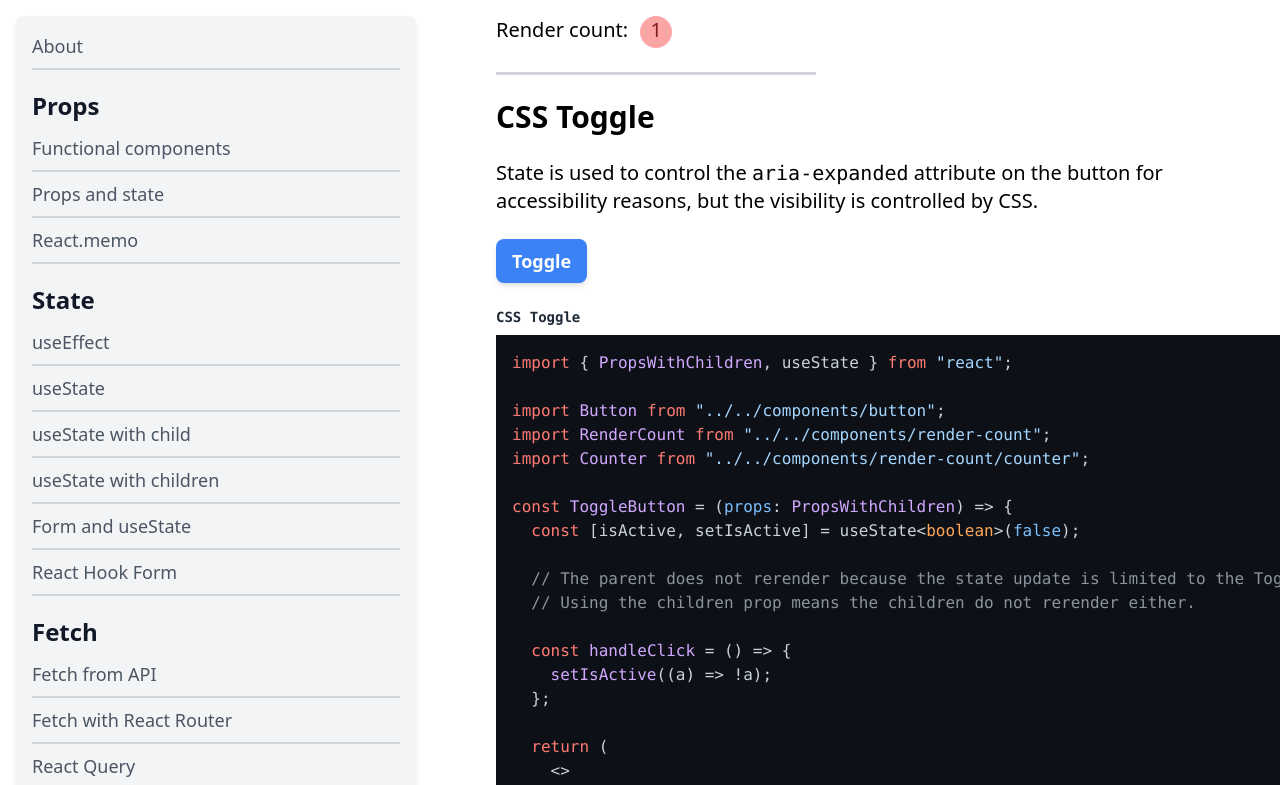
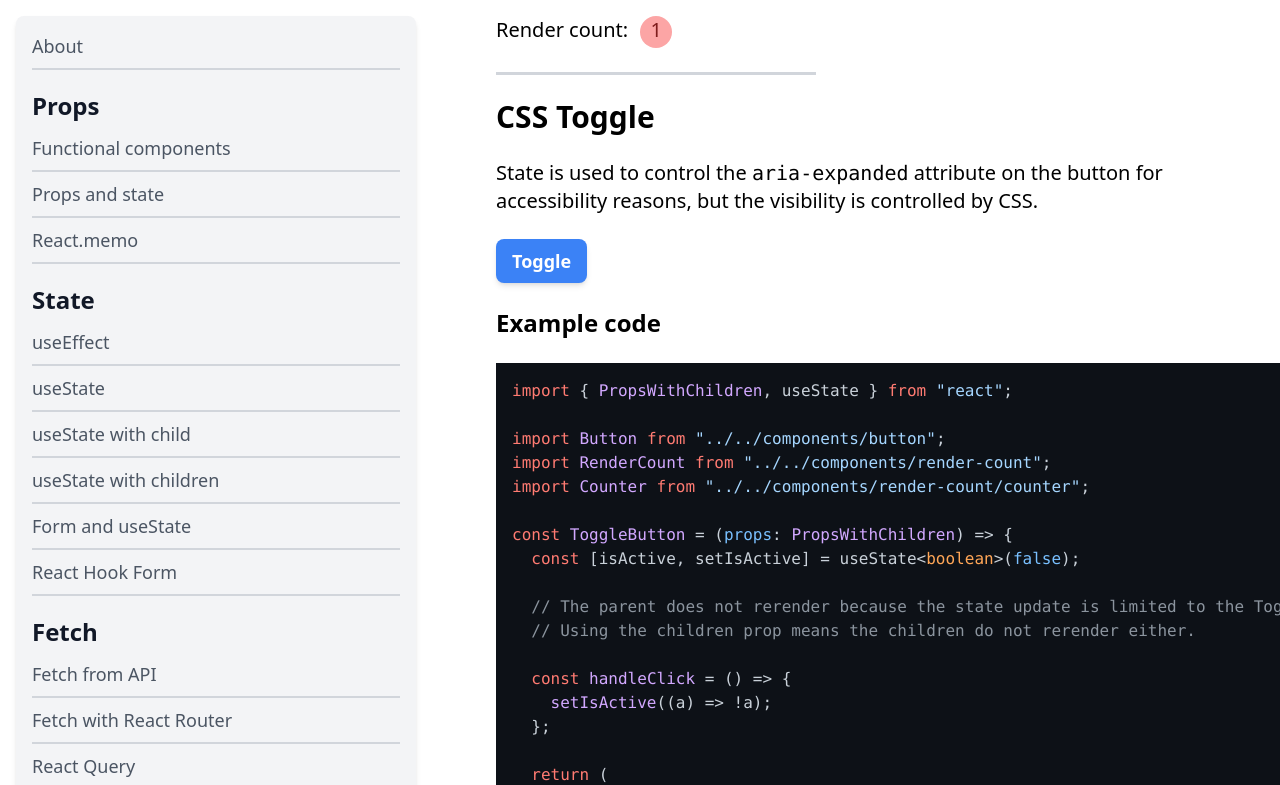
Before and after one commit to audunru/react-lessons, a React (Vite) app: page /#/14-css in a window 1280 px wide. Shown: the top 785 px of the page. Built offline with nearby package versions, Linux system fonts and the light colour scheme.

Commit message:
fix: ui update

```diff
--- a/src/components/code/index.tsx
+++ b/src/components/code/index.tsx
@@ -4,6 +4,8 @@ import hljs from "highlight.js/lib/core";
 import typescript from "highlight.js/lib/languages/typescript";
 import xml from "highlight.js/lib/languages/xml";
 import { useEffect, useRef } from "react";
+
+import SubTitle from "../sub-title";
 
 hljs.registerLanguage("typescript", typescript);
 hljs.registerLanguage("xml", xml);
@@ -26,12 +28,14 @@ const Code = ({ children, language = "typescript", title }: CodeProps) => {
   }, [children, language]);
 
   return (
-    <pre className="font-mono">
-      {title && <div className="mb-2 text-sm font-bold text-gray-800 dark:text-gray-300">{title}</div>}
-      <code ref={codeRef} className={`language-${language}`}>
-        {children}
-      </code>
-    </pre>
+    <>
+      {title && <SubTitle>{title}</SubTitle>}
+      <pre className="font-mono">
+        <code ref={codeRef} className={`language-${language}`}>
+          {children}
+        </code>
+      </pre>
+    </>
   );
 };
 
--- a/src/components/container/index.tsx
+++ b/src/components/container/index.tsx
@@ -17,14 +17,17 @@ const Container = (props: PropsWithChildren) => {
 
       <div className="container mx-auto px-4">
         <ScrollRestoration />
-        <div className="flex flex-col lg:grid lg:grid-cols-[400px_auto] gap-y-6 lg:gap-y-0 lg:gap-x-20">
+        <main
+          className="flex flex-col lg:grid lg:grid-cols-[400px_auto] gap-y-6 lg:gap-y-0 lg:gap-x-20"
+          aria-labelledby="main-title"
+        >
           <div>
             <Menu>
               <MenuItems />
             </Menu>
           </div>
           <div className="flex flex-col items-start gap-y-6">{props.children}</div>
-        </div>
+        </main>
         <Footer />
       </div>
     </>
--- a/src/components/lesson-code/index.tsx
+++ b/src/components/lesson-code/index.tsx
@@ -1,14 +1,11 @@
 import Code from "../code";
-import useHandle from "../render-count/useHandle";
 
 interface LessonCodeProps {
   children: string;
 }
 
 const LessonCode = (props: LessonCodeProps) => {
-  const handle = useHandle();
-
-  return <Code title={handle?.title}>{props.children}</Code>;
+  return <Code title="Example code">{props.children}</Code>;
 };
 
 export default LessonCode;
--- a/src/components/title/index.tsx
+++ b/src/components/title/index.tsx
@@ -1,7 +1,9 @@
 import { PropsWithChildren } from "react";
 
 const Title = (props: PropsWithChildren) => (
-  <h1 className="text-3xl font-bold dark:text-gray-100 max-w-2xl">{props.children}</h1>
+  <h1 id="main-title" className="text-3xl font-bold dark:text-gray-100 max-w-2xl">
+    {props.children}
+  </h1>
 );
 
 export default Title;
```
